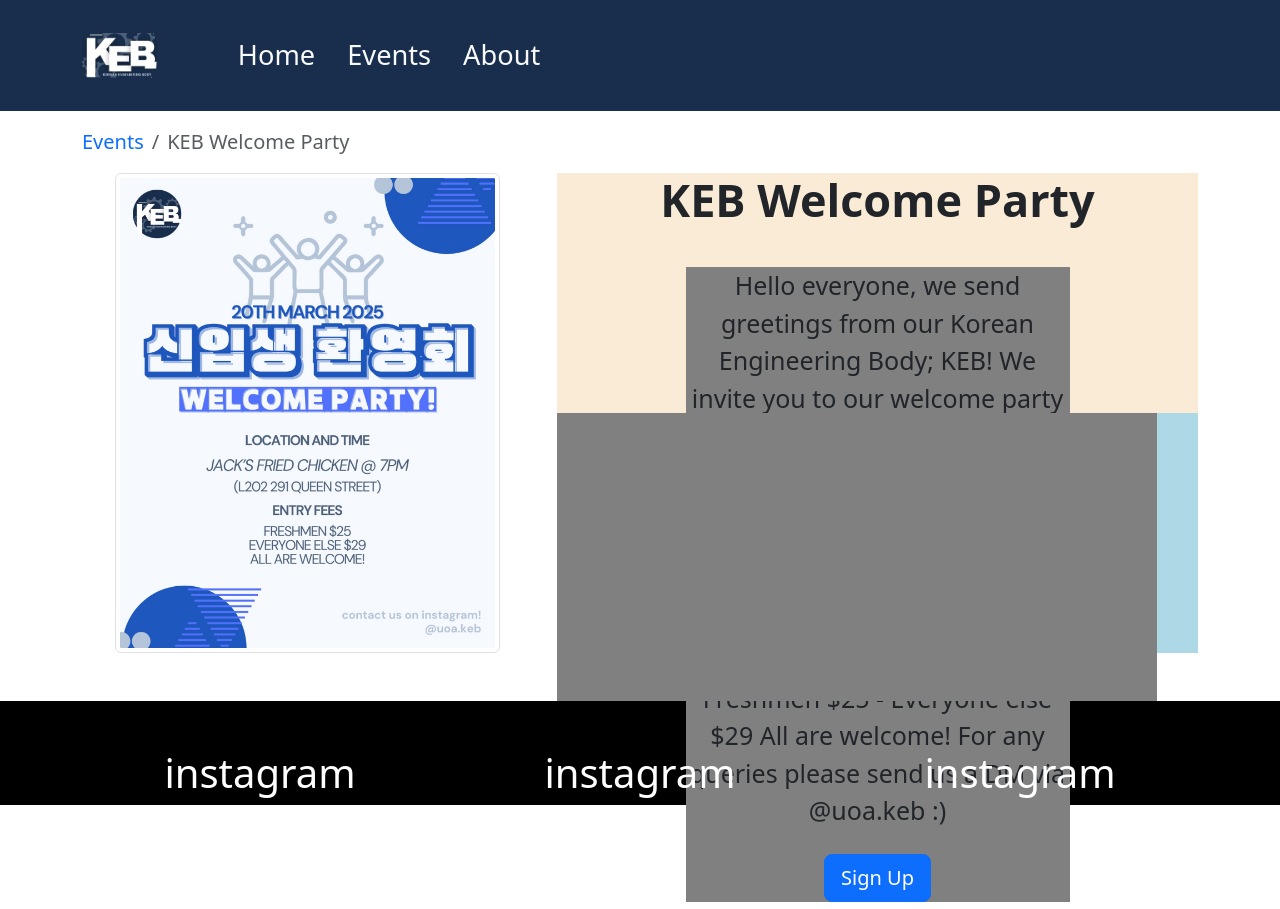
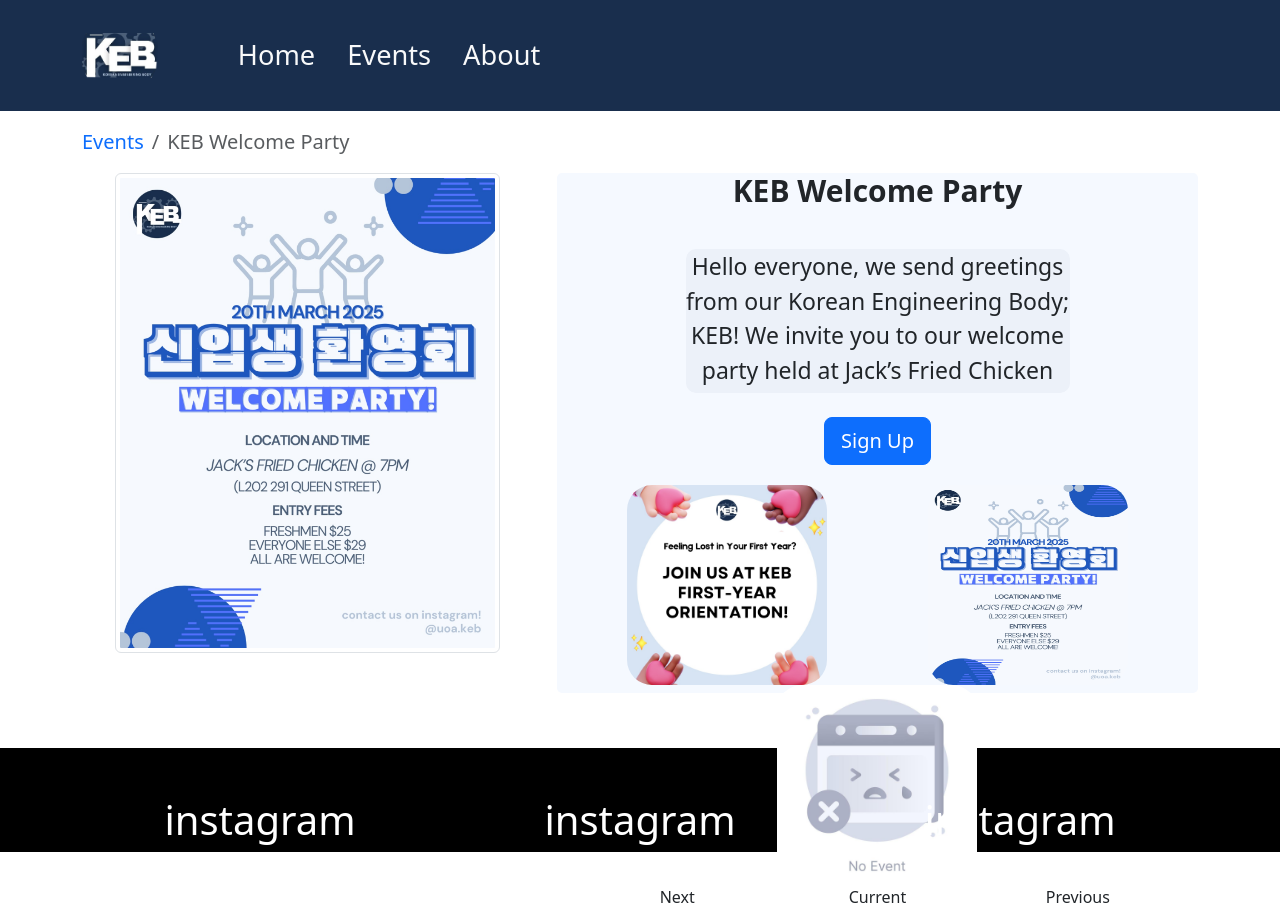
Before and after one commit to Patrick-Sheng/keb-project, a React (Vite) app: page /events/event1 in a window 1280 px wide. Built offline with nearby package versions, Linux system fonts and the light colour scheme.

Commit message:
Event final
I put some quick link under the caption of the event in eventpage page because it was looks quite empty.
I put scroll code so that it fits the size.
I put color for aesthetics reason

```diff
--- a/src/EventForm.css
+++ b/src/EventForm.css
@@ -1,20 +1,51 @@
 .event-text-block {
     width:100%;
-    height:60vh;
-    background-color:lightblue;
+    height:65vh;
+    border-radius: 5px;
+    background-color: #F5F9FF;
 }
 
-.background {
-    width:75vh;
-    height:36vh;
-    margin-bottom:0%;
-    background-color:grey;
+.event-text-only {
+    height:35vh;
+    width:100%;
 }
-.event-text-only {
-    height:30vh;
+
+.text-box {
+	width:30vw;
+	margin-left:auto;
+	margin-right:auto;
+	margin-top:5vh;
+}
+
+.event-text-paragraph {
+	width:100%;
+    height:18vh;
+	font-size: 23px;
+	margin-bottom:3vh;
+	overflow-y:scroll;
+    border-radius: 10px;
+    background-color: #ECF1F9;
+}
+
+.event-text-title {
+	font-size: 30px;
+}
+
+.bottom-events-background {
     width:100%;
-    background-color: antiquewhite;
+    height:200px;
+    margin-bottom: 0%;
 }
-/*.recommend-title {
 
+.bottom-events-images {
+    width: 90%;
+    height:200px;
+    margin-left:5%;
+    margin-top:5%;
 }
+
+.bottom-events-img {
+    width:200px;
+    height:200px;
+    border-radius: 25px;
+}
--- a/src/Events.css
+++ b/src/Events.css
@@ -1,13 +1,3 @@
-.event-text-paragraph {
-	font-size: 25px;
-	margin-bottom:3vh;
-}
-
-.event-text-title {
-
-	font-size: 45px;
-}
-
 .card-img {
 	width: 100%;
 }
@@ -22,11 +12,3 @@
 .breadcrumb a {
 	text-decoration: none;
 }
-
-.text-box {
-	width:30vw;
-	margin-left:auto;
-	margin-right:auto;
-	margin-top:5vh;
-	background-color:grey;
-}
--- a/src/events/EventForm.jsx
+++ b/src/events/EventForm.jsx
@@ -5,13 +5,39 @@
 import '../Events.css'
 import { Breadcrumb } from 'react-bootstrap'
 import '../EventForm.css'
+import { useLocation } from 'react-router-dom'
+import { Collapse } from 'bootstrap'
 
-const EventForm = ({
-	image,
-	title,
-	paragraph,
-	formLink,
-}) => {
+function EventForm({
+	image, title, paragraph, formLink
+}) {const location = useLocation()
+	const current_page_num = location.pathname.split("/")[2].split("t")[1];
+	const current_page = "../src/images/event"+current_page_num+".png";
+	var next_page;
+	var previous_page;
+	if (current_page_num == 1){
+		previous_page = "../src/images/noEvent.png";
+	} else{
+		previous_page = "../src/images/event"+(parseInt(current_page_num)-1)+".png";
+	}
+	if (current_page_num == 7){
+		next_page = "../src/images/noUpcoming.png";
+	} else{
+		next_page = "../src/images/event"+(parseInt(current_page_num)+1)+".png";
+	}
+	const site_current_page = "/events/event"+current_page_num;
+	var site_next_page;
+	var site_previous_page;
+	if (current_page_num == 1){
+		site_previous_page = "/events/event"+current_page_num;
+	} else{
+		site_previous_page = "/events/event"+(parseInt(current_page_num)-1);
+	}
+	if (current_page_num == 7){
+		site_next_page = "/events/event"+current_page_num;
+	} else{
+		site_next_page = "/events/event"+(parseInt(current_page_num)+1);
+	}
 	return (
 		<>
 			<Container>
@@ -34,8 +60,7 @@
 							}}
 							className="d-block mx-auto"
 							fluid
-							thumbnail
-						/>
+							thumbnail />
 					</Col>
 					<Col
 						xs={6}
@@ -62,7 +87,37 @@
 							</div>
 							<Row>
 								<Col>
-									<div class="background">
+									<div class="bottom-events-background">
+										<div class="bottom-events-images">
+											<Row>
+												<Col>
+												<a href={site_next_page}>
+												<img class="bottom-events-img" src={next_page} href={site_next_page}></img>
+												</a>
+												</Col>
+												<Col>
+												<a href={site_current_page}>
+												<img class="bottom-events-img" src={current_page} href={site_current_page}></img>
+												</a>
+												</Col>
+												<Col>
+												<a href={site_previous_page}>
+												<img class="bottom-events-img" src={previous_page}></img>
+												</a>
+												</Col>
+											</Row>
+											<Row>
+												<Col>
+													Next
+												</Col>
+												<Col>
+													Current
+												</Col>
+												<Col>
+													Previous
+												</Col>
+											</Row>
+										</div>
 									</div>
 								</Col>
 							</Row>
--- a/src/pages/EventPage.jsx
+++ b/src/pages/EventPage.jsx
@@ -20,7 +20,7 @@
 				paragraph={body}
 				formLink={link}
 			/>
-			<div className="third-background text-white">
+			<div className="third-background text-white" style={{marginTop: '0.9vh'}}>
 				<Container>
 					<Row>
 						<Col
```
Also changed, not shown: src/images/noEvent.png (added), src/images/noUpcoming.png (added). Lines whose indentation alone changed are shown as unchanged.
